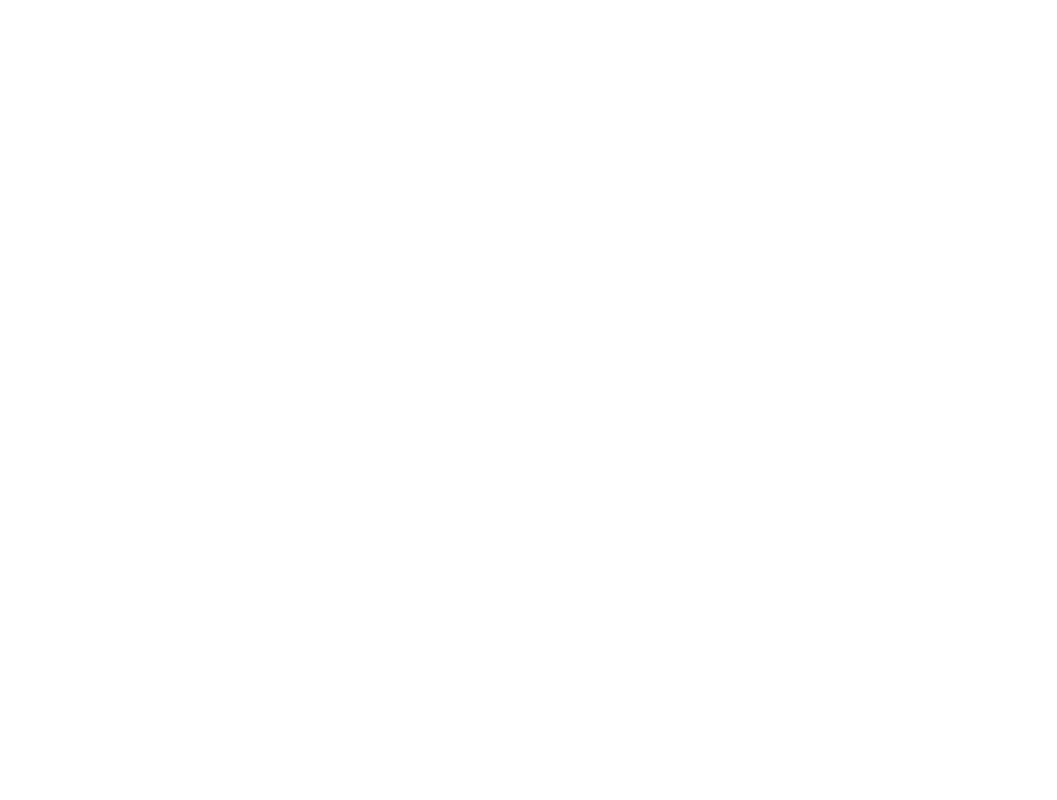
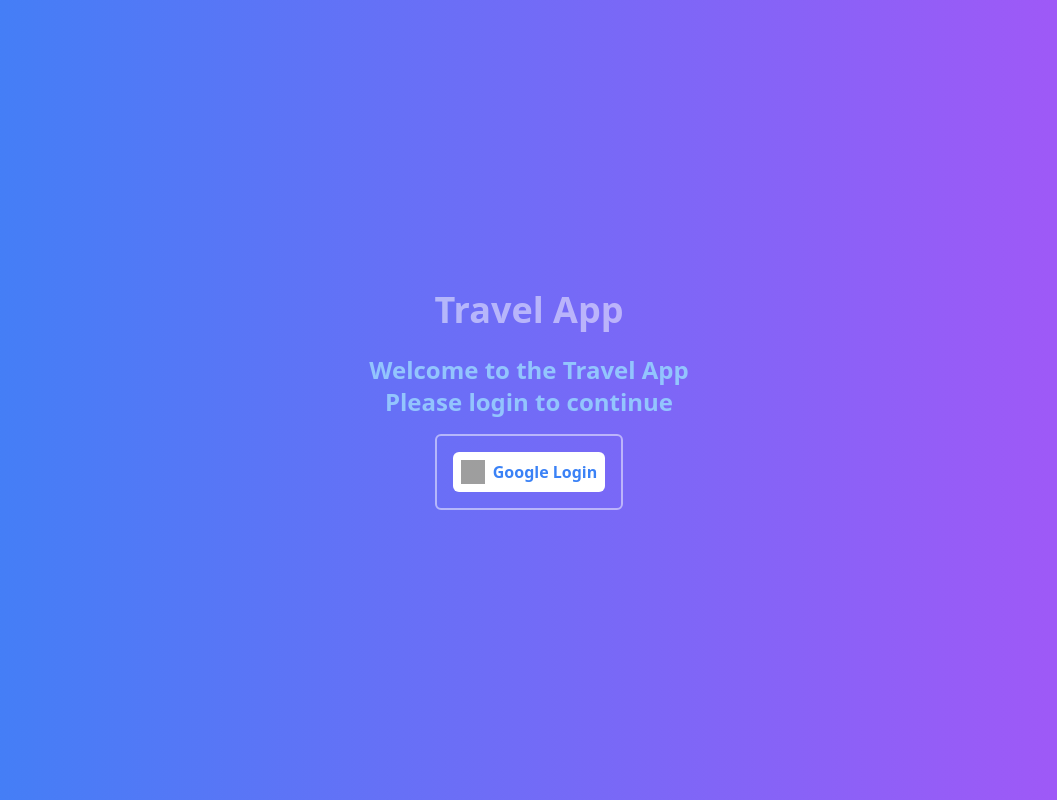
Before and after one commit to StealthWorm/travel-app, an Angular app: page / in a window 1280 px wide. Shown: the whole page, without its empty margins (111-1168 px from the left). Built offline with nearby package versions, Linux system fonts and the light colour scheme; grey boxes are pictures that could not be loaded.

Commit message:
feat: included new Login page with basic structure form google auth

```diff
--- a/src/app/app-module.ts
+++ b/src/app/app-module.ts
@@ -4,10 +4,12 @@ import { BrowserModule } from '@angular/platform-browser';
 import { AppRoutingModule } from './app-routing-module';
 import { App } from './app';
 import { provideHttpClient, withFetch } from '@angular/common/http';
+import { LandingPage } from './landing-page/landing-page';
 
 @NgModule({
   declarations: [
-    App
+    App,
+    LandingPage
   ],
   imports: [
     BrowserModule,
--- a/src/app/app-routing-module.ts
+++ b/src/app/app-routing-module.ts
@@ -1,7 +1,13 @@
 import { NgModule } from '@angular/core';
 import { RouterModule, Routes } from '@angular/router';
+import { LandingPage } from './landing-page/landing-page';
 
 const routes: Routes = [
+  {
+    path: '',
+    // redirectTo: 'pages/home',
+    component: LandingPage
+  },
   {
     path: 'pages',
     // lazy loading para o carregamento das rotas do template na tela principal (/pages)
--- /dev/null
+++ b/src/app/landing-page/landing-page.html
@@ -0,0 +1,29 @@
+<div
+  class="flex flex-col items-center justify-center h-screen bg-gradient-to-r from-blue-500 to-purple-500 gap-4">
+  <div class="flex flex-col items-center justify-center">
+    <h1 class="text-4xl font-bold animate-pulse text-white mb-6">Travel App</h1>
+    <p class="text-2xl font-bold text-blue-300">Welcome to the Travel App</p>
+    <p class="text-2xl font-bold text-blue-300">Please login to continue</p>
+  </div>
+  <div
+    class="flex items-center justify-center gap-4 border-2 border-white/50 rounded-md p-4">
+    <button
+      *ngIf="isLoggedIn()"
+      class="bg-white text-blue-500 hover:bg-blue-200 hover:text-white p-2 rounded-md transition-all duration-300"
+      (click)="redirect()">
+      <p class="text-blue-500">Bem vindo de volta, <span class="font-bold">{{
+          profile?.name
+          }}</span>!!</p>
+      <p class="text-xs text-gray-500">Clique aqui para continuar</p>
+    </button>
+    <button
+      *ngIf="!isLoggedIn()"
+      class="flex items-center gap-2 bg-white text-blue-500 font-bold hover:bg-blue-200 hover:text-white p-2 rounded-md transition-all duration-300"
+      (click)="googleLogin()">
+      <img
+        src="https://cdn2.iconfinder.com/data/icons/social-icons-33/128/Google-1024.png"
+        alt="Google" class="w-6 h-6" />
+      Google Login
+    </button>
+  </div>
+</div>
--- /dev/null
+++ b/src/app/landing-page/landing-page.ts
@@ -0,0 +1,28 @@
+import { Component } from '@angular/core';
+import { Profile } from './profile.model';
+import { ActivatedRoute, Router } from '@angular/router';
+
+@Component({
+  selector: 'app-landing-page',
+  standalone: false,
+  templateUrl: './landing-page.html',
+  styleUrl: './landing-page.scss'
+})
+export class LandingPage {
+  profile: Profile | undefined;
+
+  constructor(private router: Router) { }
+
+  redirect() {
+    this.router.navigate(['/pages/gallery']);
+  }
+
+  googleLogin() {
+    this.router.navigate(['/pages/gallery']);
+  }
+
+  isLoggedIn() {
+    return this.profile !== undefined;
+  }
+
+}
--- /dev/null
+++ b/src/app/landing-page/profile.model.ts
@@ -0,0 +1,6 @@
+export interface Profile {
+  id: number;
+  name: string;
+  email: string;
+  password: string;
+}
--- a/src/app/template/layout/layout.component.ts
+++ b/src/app/template/layout/layout.component.ts
@@ -2,6 +2,7 @@ import { Component, OnInit } from '@angular/core';
 import { Router, NavigationEnd, ActivatedRoute } from '@angular/router';
 import { filter } from 'rxjs/operators';
 import { LayoutProps } from './layoutProps';
+import { Title } from '@angular/platform-browser';
 
 @Component({
   selector: 'app-layout',
@@ -17,7 +18,8 @@ export class LayoutComponent implements OnInit {
 
   constructor(
     private router: Router,
-    private activatedRoute: ActivatedRoute
+    private activatedRoute: ActivatedRoute,
+    private titleService: Title
   ) { }
 
   ngOnInit(): void {
@@ -45,6 +47,7 @@ export class LayoutComponent implements OnInit {
     route.data.subscribe(data => {
       this.pageProps.titulo = data['titulo'] || '';
       this.pageProps.subtitulo = data['subTitulo'] || '';
+      this.titleService.setTitle(`${this.pageProps.titulo} - ${this.pageProps.subtitulo}`);
     });
   }
 }
```
Also changed, not shown: src/app/landing-page/landing-page.scss (added).
